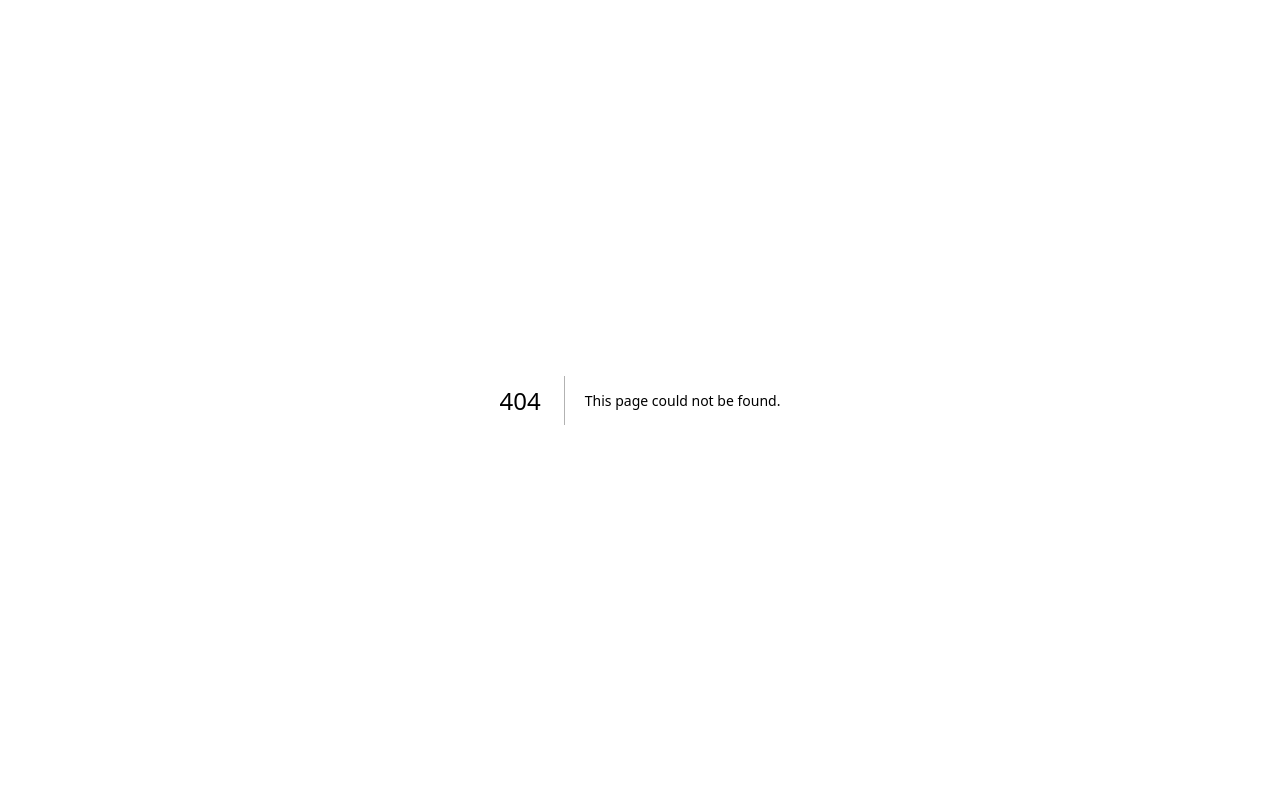
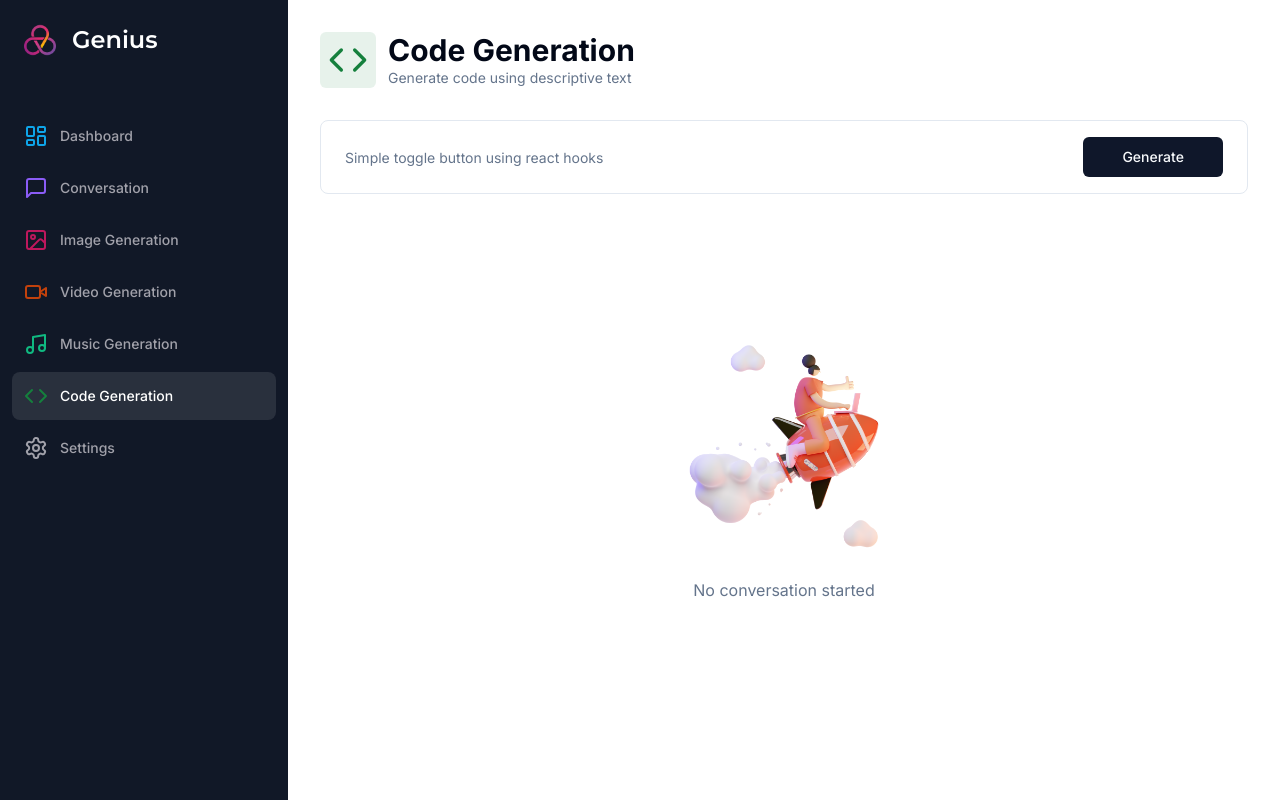
Before and after one commit to JAZ201107/ai-saas, a Next.js app: page /code in a window 1280 px wide. Before the commit this address had no page. Built offline with nearby package versions, Linux system fonts and the light colour scheme.

Commit message:
Code Geneation AI Finished

```diff
--- /dev/null
+++ b/app/(dashboard)/(routes)/code/constants.ts
@@ -0,0 +1,7 @@
+import * as z from "zod";
+
+export const formSchema = z.object({
+  prompt: z.string().min(1, {
+    message: "Prompt is required",
+  }),
+});
--- /dev/null
+++ b/app/(dashboard)/(routes)/code/page.tsx
@@ -0,0 +1,150 @@
+"use client";
+import * as z from "zod";
+import { zodResolver } from "@hookform/resolvers/zod";
+import { Code, MessageSquare } from "lucide-react";
+import { useForm } from "react-hook-form";
+
+import { formSchema } from "./constants";
+import { Heading } from "@/components/heading";
+import { ChatCompletionRequestMessage } from "openai";
+import { Form, FormControl, FormField, FormItem } from "@/components/ui/form";
+import { Input } from "@/components/ui/input";
+import { Button } from "@/components/ui/button";
+import { useRouter } from "next/navigation";
+import { useState } from "react";
+import axios from "axios";
+import Empty from "@/components/Empty";
+import { cn } from "@/lib/utils";
+import UserAvatar from "@/components/UserAvatar";
+import BotAvatar from "@/components/BotAvatar";
+import Loader from "@/components/Loader";
+import ReactMarkdown from "react-markdown";
+
+const CodePage = () => {
+  const router = useRouter();
+  const [messages, setMessages] = useState<ChatCompletionRequestMessage[]>([]);
+
+  const form = useForm<z.infer<typeof formSchema>>({
+    resolver: zodResolver(formSchema),
+    defaultValues: {
+      prompt: "",
+    },
+  });
+
+  const isLoading = form.formState.isSubmitting;
+
+  const onSubmit = async (values: z.infer<typeof formSchema>) => {
+    try {
+      const userMessage: ChatCompletionRequestMessage = {
+        role: "user",
+        content: values.prompt,
+      };
+
+      const newMessages = [...messages, userMessage];
+
+      const response = await axios.post("/api/code", {
+        messages: newMessages,
+      });
+
+      setMessages((curr) => [...curr, userMessage, response.data]);
+
+      form.reset();
+    } catch (error: any) {
+      // TODO: Open Pro Modal
+
+      console.log(error);
+    } finally {
+      router.refresh();
+    }
+  };
+
+  return (
+    <div>
+      <Heading
+        title="Code Generation"
+        description="Generate code using descriptive text"
+        icon={Code}
+        iconColor="text-green-700"
+        bgColor="bg-green-700/10"
+      />
+
+      <div className="px-4 lg:px-8">
+        <div>
+          <Form {...form}>
+            <form
+              onSubmit={form.handleSubmit(onSubmit)}
+              className="rounded-lg border w-full p-4 px-3 md:px-6 focus-within:shadow-sm grid grid-cols-12 gap-2"
+            >
+              <FormField
+                name="prompt"
+                render={({ field }) => (
+                  <FormItem className="col-span-12 lg:col-span-10 ">
+                    <FormControl className="m-0 p-0">
+                      <Input
+                        className="border-0 outline-none focus-visible:ring-0 focus-visible:ring-transparent"
+                        disabled={isLoading}
+                        placeholder="Simple toggle button using react hooks"
+                        {...field}
+                      />
+                    </FormControl>
+                  </FormItem>
+                )}
+              />
+
+              <Button
+                className="col-span-12 lg:col-span-2 w-full"
+                disabled={isLoading}
+              >
+                Generate
+              </Button>
+            </form>
+          </Form>
+        </div>
+
+        <div className="space-y-4 mt-4">
+          {isLoading && (
+            <div className="p-8 rounded-lg w-full flex items-center justify-center bg-muted">
+              <Loader />
+            </div>
+          )}
+          {messages.length === 0 && !isLoading && (
+            <Empty label="No conversation started" />
+          )}
+          <div className="flex flex-col-reverse gap-y-4 ">
+            {messages.map((message) => (
+              <div
+                key={message.content}
+                className={cn(
+                  "p-8 w-full flex items-start gap-x-8  rounded-lg",
+                  message.role === "user"
+                    ? "bg-white  border border-black/10"
+                    : "bg-muted"
+                )}
+              >
+                {message.role === "user" ? <UserAvatar /> : <BotAvatar />}
+                <ReactMarkdown
+                  components={{
+                    pre: ({ node, ...props }) => (
+                      <div className=" overflow-auto w-full my-2 bg-black/10 p-2 rounded-lg">
+                        <pre {...props} />
+                      </div>
+                    ),
+
+                    code: ({ node, ...props }) => (
+                      <code className="bg-black/10 rounded-lg p-1" {...props} />
+                    ),
+                  }}
+                  className="text-sm overflow-hidden leading-7"
+                >
+                  {message.content || ""}
+                </ReactMarkdown>
+              </div>
+            ))}
+          </div>
+        </div>
+      </div>
+    </div>
+  );
+};
+
+export default CodePage;
--- /dev/null
+++ b/app/api/code/route.ts
@@ -0,0 +1,45 @@
+import { auth } from "@clerk/nextjs";
+import { NextResponse } from "next/server";
+import { ChatCompletionRequestMessage, Configuration, OpenAIApi } from "openai";
+
+const configuration = new Configuration({
+  apiKey: process.env.OPENAI_API_KEY,
+});
+
+const openai = new OpenAIApi(configuration);
+
+const instructionMessage: ChatCompletionRequestMessage = {
+  role: "system",
+  content:
+    "You are a code generator. You must answer only in markdown code snippets. Use code comments for explanations.",
+};
+
+export async function POST(req: Request) {
+  try {
+    const { userId } = auth();
+    const body = await req.json();
+    const { messages } = body;
+
+    if (!userId) {
+      return new NextResponse("Unauthorized", { status: 401 });
+    }
+
+    if (!configuration.apiKey) {
+      return new NextResponse("OpenAI API Ket not configured", { status: 500 });
+    }
+
+    if (!messages) {
+      return new NextResponse("Messages are required", { status: 400 });
+    }
+
+    const response = await openai.createChatCompletion({
+      model: "gpt-3.5-turbo",
+      messages: [instructionMessage, ...messages],
+    });
+
+    return NextResponse.json(response.data.choices[0].message);
+  } catch (error) {
+    console.log("[CODE_ERROR]", error);
+    return new NextResponse("Internal error", { status: 500 });
+  }
+}
--- a/package.json
+++ b/package.json
@@ -31,6 +31,7 @@
     "react": "18.2.0",
     "react-dom": "18.2.0",
     "react-hook-form": "^7.45.2",
+    "react-markdown": "^8.0.7",
     "tailwind-merge": "^1.14.0",
     "tailwindcss": "3.3.3",
     "tailwindcss-animate": "^1.0.6",
```
Also changed, not shown: 1 other file (tests, documents, lock files or other folders).
